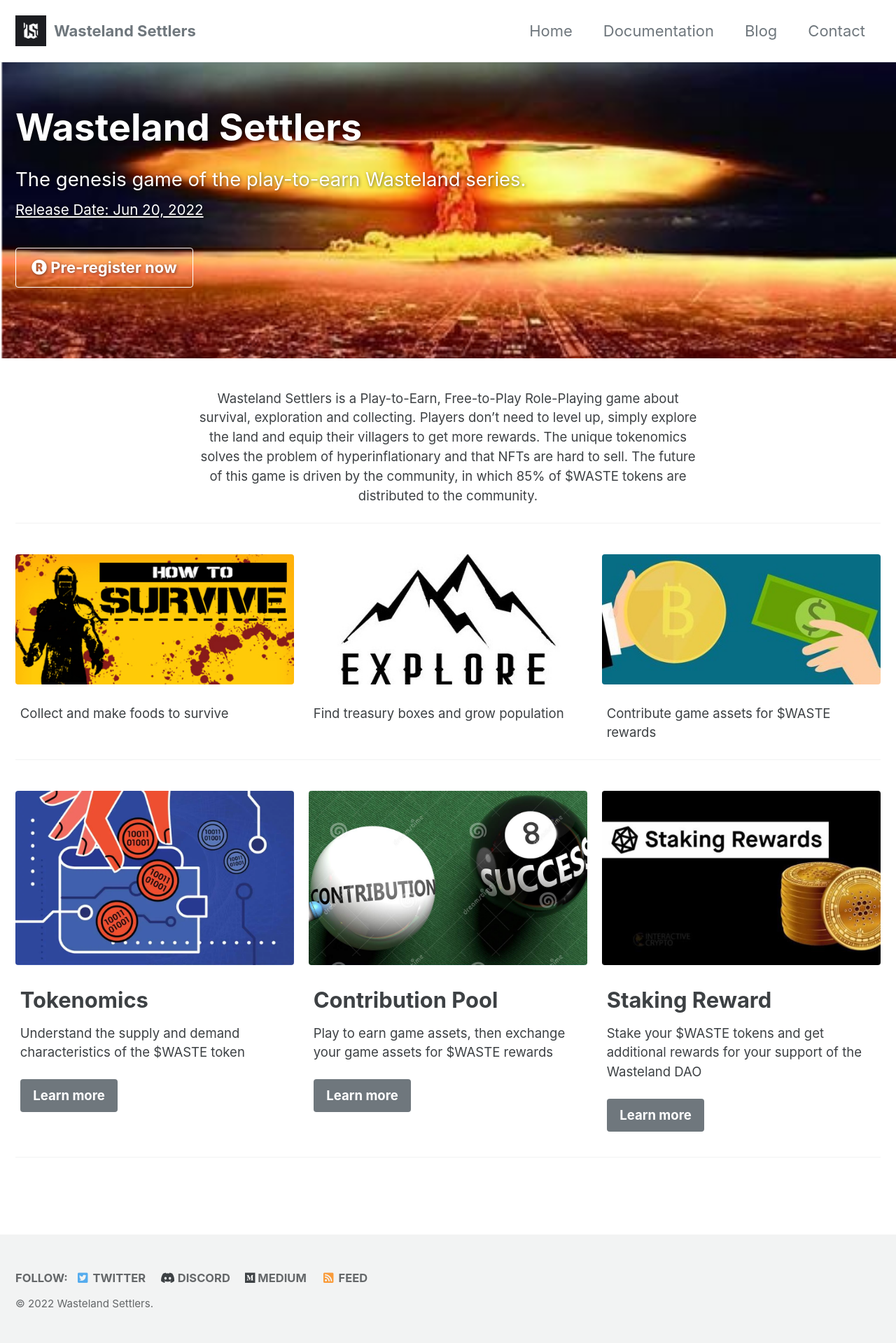
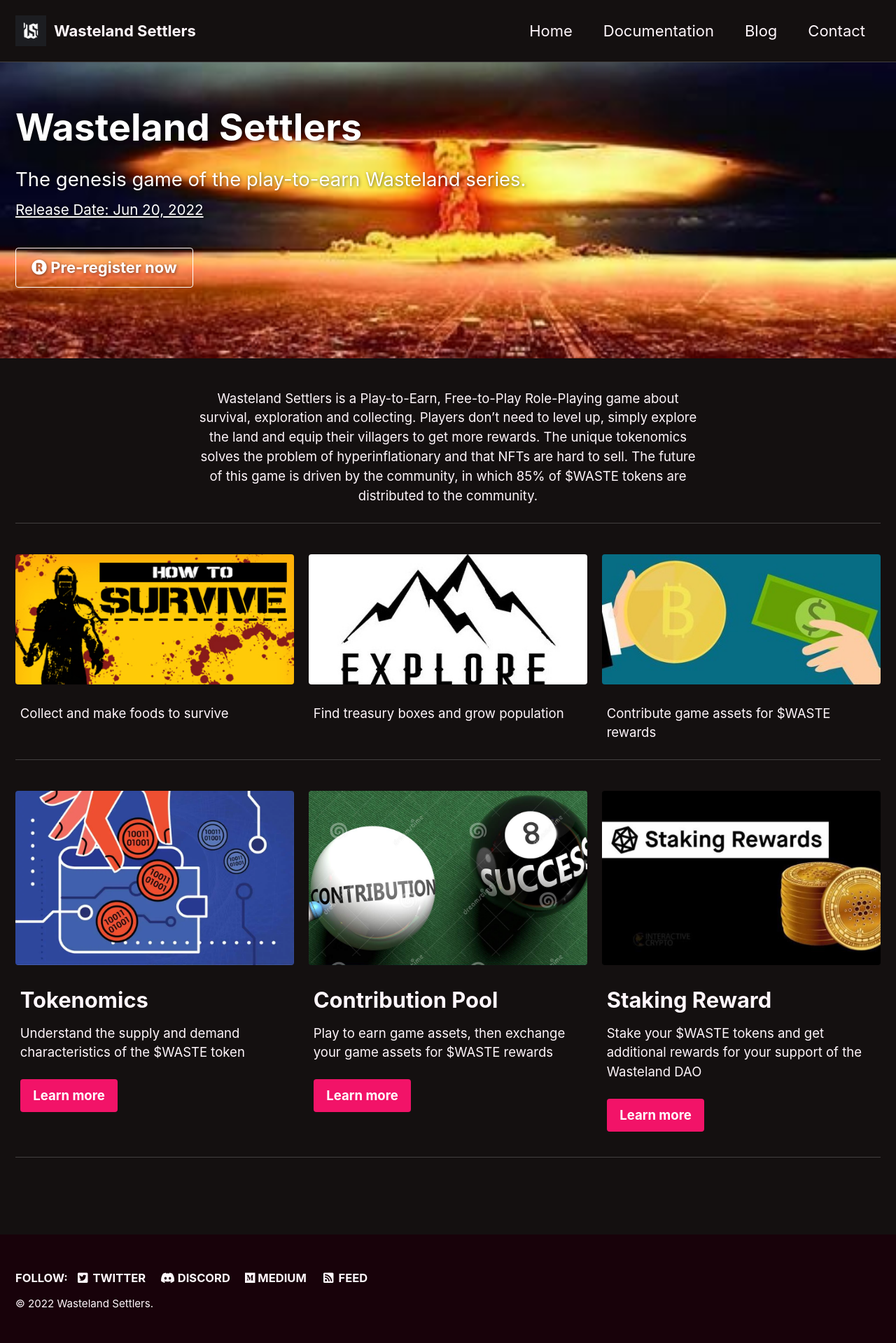
Before and after one commit to wastelanddao/wastelanddao.github.io, a Jekyll site: the page built from _pages/home.md, in a window 1280 px wide. Shown: the whole page at 70% size. Built offline with Jekyll 4.4.1, drawn with Linux system fonts in a browser that asks for light colours; cached includes are drawn as plain includes.

Commit message:
feat:Modify setting

```diff
--- a/_config.yml
+++ b/_config.yml
@@ -12,7 +12,7 @@
 
 # theme                  : "minimal-mistakes-jekyll"
 # remote_theme           : "mmistakes/minimal-mistakes"
-minimal_mistakes_skin: "default" # "air", "aqua", "contrast", "dark", "dirt", "neon", "mint", "plum", "sunrise"
+minimal_mistakes_skin: "neon" # "default", "air", "aqua", "contrast", "dark", "dirt", "neon", "mint", "plum", "sunrise"
 
 # Site Settings
 locale: "en-US"
```
Also changed, not shown: assets/images/background.png.
